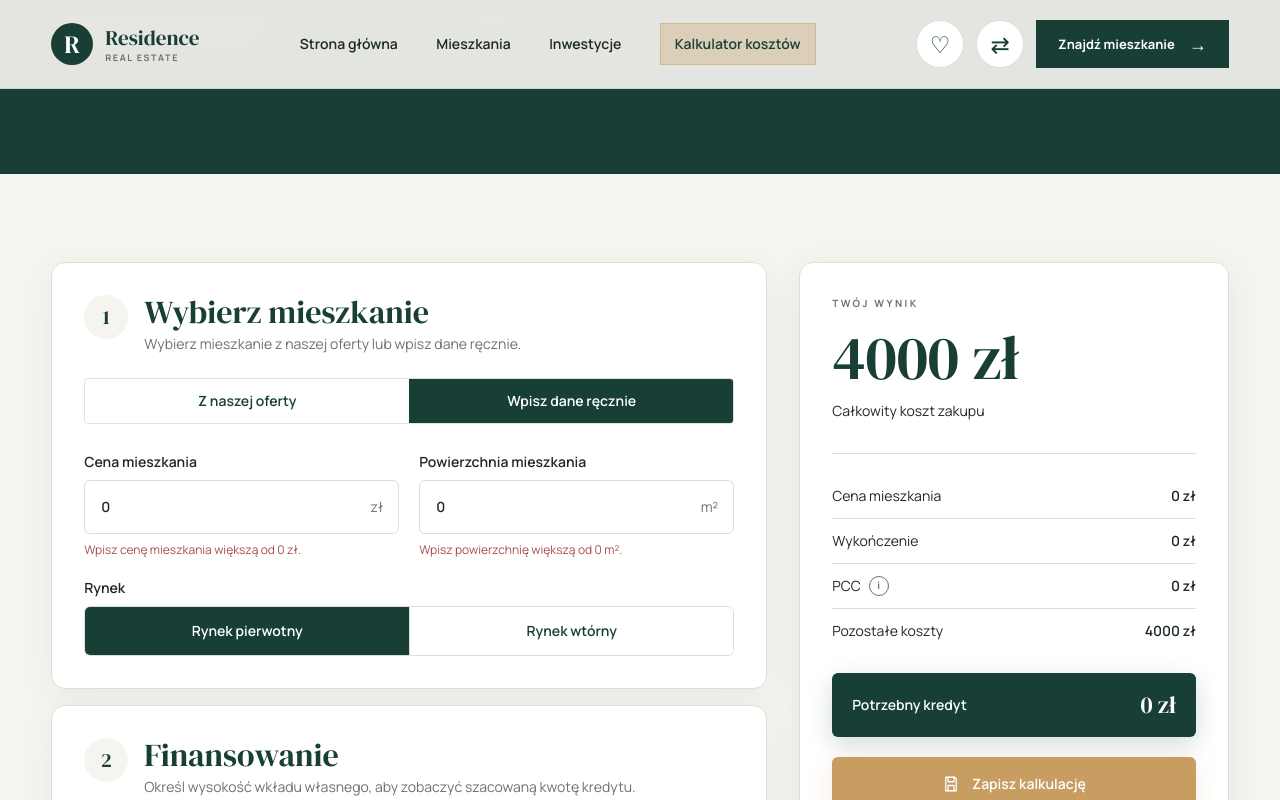
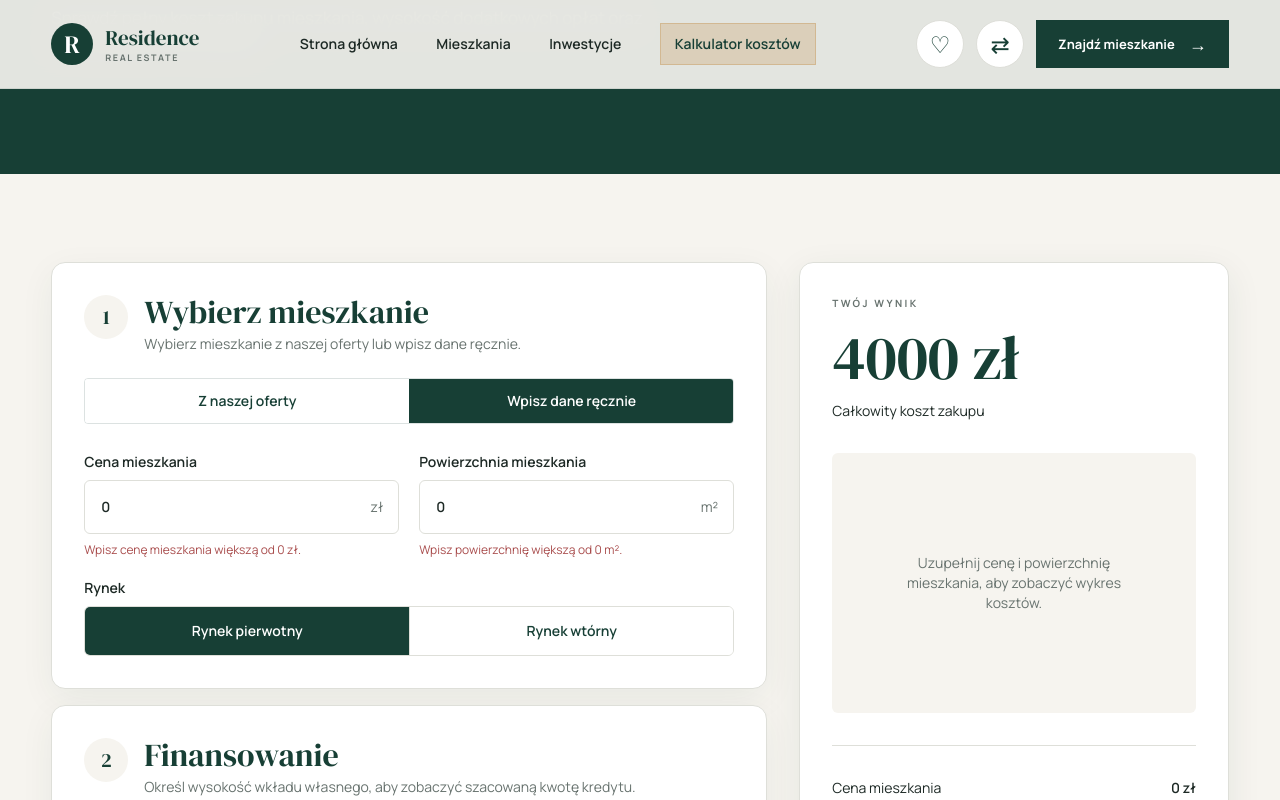
Before and after one commit to natalkakielbicka-coder/real-estate, a Vue app: page /kalkulator-kosztow-zakupu in a window 1280 px wide. Both pictures are taken after a click on the button "Wpisz dane ręcznie". Shown: the part 434-1234 px from the top of the page. Built offline with nearby package versions, Linux system fonts and the light colour scheme.

Commit message:
Complete custom calculator inputs

```diff
--- a/src/components/CalculatorSummary.vue
+++ b/src/components/CalculatorSummary.vue
@@ -16,6 +16,10 @@ const props = defineProps({
   propertyPurchaseTax: {
     type: Number,
     default: 0
+  },
+  canSave: {
+    type: Boolean,
+    default: true
   },
   additionalCosts: {
     type: Number,
@@ -78,7 +82,7 @@ const costRows = computed(() => {
     </p>
 
     <div
-      v-if="apartmentPrice"
+      v-if="canSave && totalCost > 0"
       class="mt-8"
     >
       <PurchaseCostChart
@@ -87,6 +91,15 @@ const costRows = computed(() => {
         :additional-costs="additionalCosts + propertyPurchaseTax"
         :total-cost="totalCost"
       />
+    </div>
+
+    <div
+      v-else
+      class="mt-8 flex min-h-[260px] items-center justify-center rounded-[6px] bg-page p-6 text-center"
+    >
+      <p class="mb-0 max-w-[240px] text-sm text-muted">
+        Uzupełnij cenę i powierzchnię mieszkania, aby zobaczyć wykres kosztów.
+      </p>
     </div>
 
     <div class="mt-8 border-t border-line pt-5">
@@ -123,8 +136,9 @@ const costRows = computed(() => {
     </div>
 
     <button
-      class="group mt-5 flex min-h-[54px] w-full items-center justify-center gap-3 rounded-[6px] bg-gold px-5 text-sm font-semibold text-panel shadow-[0_8px_24px_rgba(199,157,98,0.2)] transition-[background-color,transform,box-shadow] hover:bg-[#b98e52]"
+      class="group mt-5 flex min-h-[54px] w-full items-center justify-center gap-3 rounded-[6px] bg-gold px-5 text-sm font-semibold text-panel shadow-[0_8px_24px_rgba(199,157,98,0.2)] transition-[background-color,transform,box-shadow] hover:bg-[#b98e52] disabled:cursor-not-allowed disabled:opacity-50 disabled:hover:bg-gold"
       type="button"
+      :disabled="!canSave"
       @click="emit('save')"
     >
       <svg
--- a/src/composables/usePurchaseCalculator.js
+++ b/src/composables/usePurchaseCalculator.js
@@ -88,6 +88,14 @@ export const usePurchaseCalculator = (initialApartmentSlug = null) => {
     }
 
     return selectedApartment.value?.area ?? 0
+  })
+
+  const canSaveCalculation = computed(() => {
+    if (calculationMode.value === 'custom') {
+      return apartmentPrice.value > 0 && apartmentArea.value > 0
+    }
+
+    return Boolean(selectedApartment.value)
   })
 
   const propertyPurchaseTax = computed(() => {
@@ -299,6 +307,11 @@ export const usePurchaseCalculator = (initialApartmentSlug = null) => {
   }
 
   const saveCalculation = () => {
+    if (!canSaveCalculation.value) {
+      showToast('Uzupełnij cenę i powierzchnię mieszkania', 'error')
+      return
+    }
+
     const calculation = {
       selectedInvestment: selectedInvestment.value,
       selectedApartmentId: selectedApartmentId.value,
@@ -426,6 +439,7 @@ export const usePurchaseCalculator = (initialApartmentSlug = null) => {
     apartmentArea,
     customMarketType,
     isFirstHomePurchase,
-    propertyPurchaseTax
+    propertyPurchaseTax,
+    canSaveCalculation
   }
 }
--- a/src/views/PurchaseCalculatorView.vue
+++ b/src/views/PurchaseCalculatorView.vue
@@ -47,7 +47,8 @@ const {
   apartmentPrice,
   customMarketType,
   isFirstHomePurchase,
-  propertyPurchaseTax
+  propertyPurchaseTax,
+  canSaveCalculation
 } = usePurchaseCalculator(apartmentFromQuery)
 </script>
 
@@ -134,6 +135,7 @@ const {
           :total-cost="totalPurchaseCost"
           :needed-loan="neededLoan"
           :property-purchase-tax="propertyPurchaseTax"
+          :can-save="canSaveCalculation"
           @save="saveCalculation"
           @reset="resetCalculator"
         />
```
